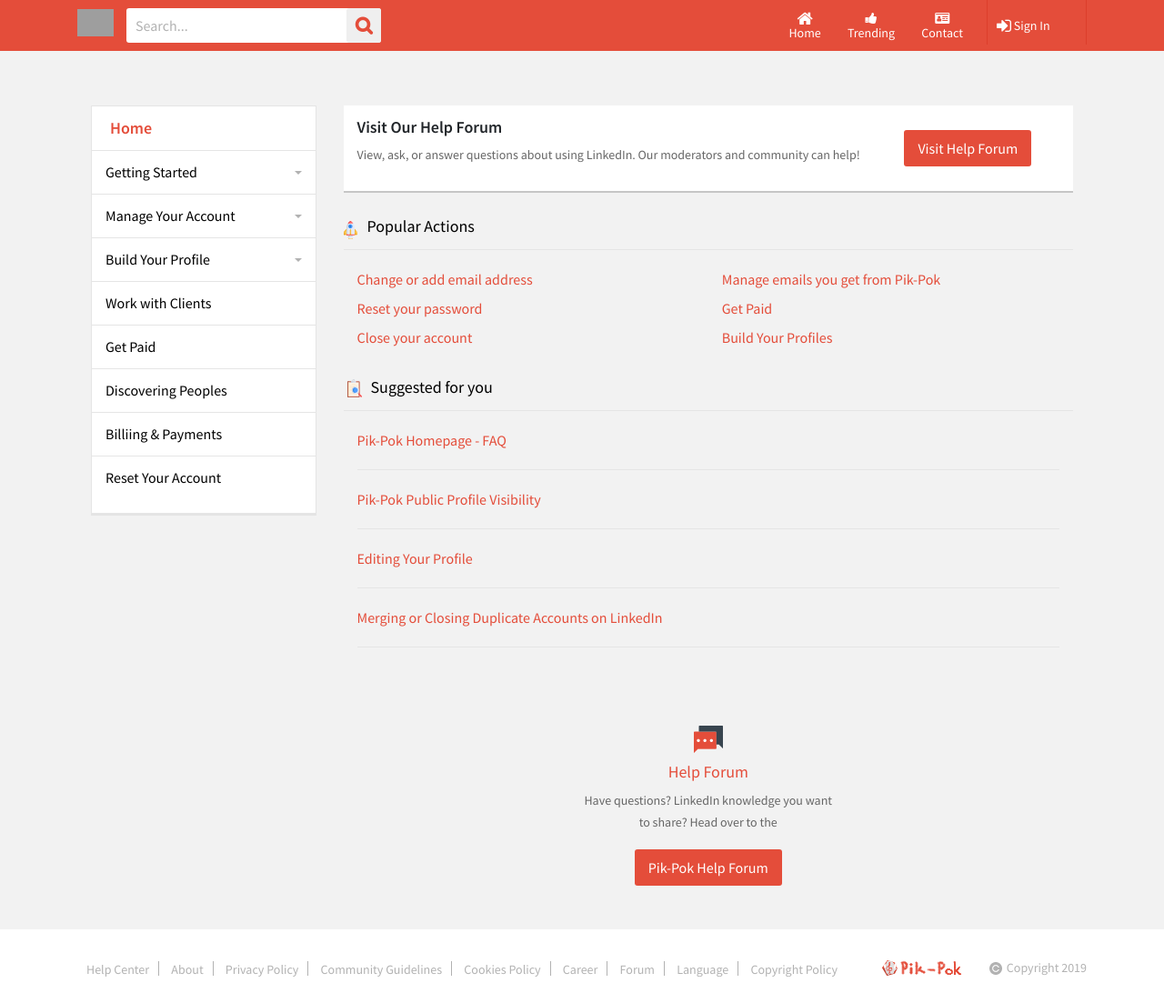
After one commit to NasosG/pik_pok, a PHP site: page /pik_pok/help_center.php in a window 1280 px wide. The commit adds this page. Shown: the whole page at 91% size. Run offline with PHP 8.4, Linux system fonts and the light colour scheme; some libraries are stand-ins or nearby versions; some web fonts are replaced; grey boxes are pictures that could not be loaded.

Commit message:
help-center page created + images
help_center.php page created where user will find asnswers about problems [TODO functionality]+ new images

```diff
--- /dev/null
+++ b/help_center.php
@@ -0,0 +1,441 @@
+
+
+<!DOCTYPE html>
+<html>
+<head>
+<meta charset="UTF-8">
+<title>Help Center - Pik-Pok</title>
+<meta name="viewport" content="width=device-width, initial-scale=1.0">
+<meta name="description" content="" />
+<meta name="keywords" content="" />
+<link rel="stylesheet" type="text/css" href="css/animate.css">
+<link rel="stylesheet" type="text/css" href="css/bootstrap.min.css">
+<link rel="stylesheet" type="text/css" href="css/jquery.range.css">
+<link rel="stylesheet" type="text/css" href="css/line-awesome.css">
+<link rel="stylesheet" type="text/css" href="css/line-awesome-font-awesome.min.css">
+<link rel="stylesheet" href="https://cdnjs.cloudflare.com/ajax/libs/font-awesome/4.7.0/css/font-awesome.min.css">
+<link rel="stylesheet" type="text/css" href="css/font-awesome.min.css">
+<link rel="stylesheet" type="text/css" href="lib/slick/slick.css">
+<link rel="stylesheet" type="text/css" href="lib/slick/slick-theme.css">
+<link rel="stylesheet" type="text/css" href="css/style.css">
+<link rel="stylesheet" type="text/css" href="css/responsive.css">
+</head>
+
+
+<body oncontextmenu="return false;">
+
+	<div class="wrapper">
+
+		<header>
+			<div class="container">
+				<div class="header-data">
+					<div class="logo">
+						<a href="index.html" title=""><img src="images/logo.png" alt=""></a>
+					</div><!--logo end-->
+					<div class="search-bar">
+						<form>
+							<input type="text" name="search" placeholder="Search...">
+							<button type="submit"><i class="fa fa-search"></i></button>
+						</form>
+					</div><!--search-bar end-->
+					<nav>
+						<ul>
+							<li>
+								<a href="index.php" title="">
+									<span>
+									<i class="fa fa-home fa-lg"></i>
+									</span>
+									Home
+								</a>
+							</li>
+							<li>
+								<a href="top.php" title="">
+									<span>
+									<i class="fa fa-thumbs-up "></i>
+									</span>
+									Trending
+								</a>
+							</li>
+							<li>
+								<a href="contact.php" title="">
+									<span>
+									<i class="fa fa-id-card"></i>
+									</span>
+									Contact
+								</a>
+							</li>
+							<?php
+							if(isset($_SESSION['username']))
+							echo '
+							<li>
+								<a href="post.php" title="">
+									<span>
+									<i class="fa fa-plus"></i>
+									</span>
+									Post
+								</a>
+							</li>
+							';?>
+						</ul>
+					</nav><!--nav end-->
+					<div class="menu-btn">
+						<a href="#" title=""><i class="fa fa-bars"></i></a>
+					</div><!--menu-btn end-->
+				<?php
+				if(isset($_SESSION['username'])) {
+
+				$uname = $_SESSION['username'];
+				// find user id from session name
+				$query_picture = "SELECT picture_path, profile_pic FROM members WHERE username = '$uname'";
+				$result_picture = mysqli_query($con, $query_picture);
+				$row_picture = mysqli_fetch_array($result_picture);
+				$picture_path = $row_picture['picture_path'];
+				$picture_name = $row_picture['profile_pic'];
+
+				echo "
+					<div class='user-account'>
+						<div class='user-info'>
+							<img style=\"width:32px; height:32px;\" src=\"".$picture_path.$picture_name."\" alt=\"users photo\"/>
+
+							<a href='profile3.php' title=''>";?>
+							<?php if(isset($_SESSION['username']))  echo $_SESSION['username'];
+							echo "</a>
+							<i class='fa fa-angle-down'></i>
+						</div>
+						<div class='user-account-settingss'>
+							<h3>Online Status</h3>
+							<ul class='on-off-status'>
+								<li>
+									<div class='fgt-sec'>
+										<input type='radio' name='cc' id='c5'>
+										<label for='c5'>
+											<span></span>
+										</label>
+										<small>Online</small>
+									</div>
+								</li>
+								<li>
+									<div class='fgt-sec'>
+										<input type='radio' name='cc' id='c6'>
+										<label for='c6'>
+											<span></span>
+										</label>
+										<small>Offline</small>
+									</div>
+								</li>
+							</ul>
+							<h3>Custom Status</h3>
+							<div class='search_form'>
+								<form>
+									<input type='text' name='search'>
+									<button type='submit'>Ok</button>
+								</form>
+							</div><!--search_form end-->
+							<h3>Setting</h3>
+							<ul class='us-links'>
+								<li><a href='profile-account-setting.php' title=''>Account Setting</a></li>
+								<li><a href='#' title=''>Privacy</a></li>
+								<li><a href='#' title=''>Faqs</a></li>
+								<li><a href='termsofuse.php' title=''>Terms & Conditions</a></li>
+							</ul>
+							<h3 class='tc'><a href='db/logout.php' title=''>Logout</a></h3>
+						</div><!--user-account-settingss end-->
+					</div>
+					";
+				}
+					else
+						echo "<div class='user-account'>
+						<div class='user-info' style='margin-left:auto; margin-right:auto;'>
+
+							<a href='signin.php' title=''> <i class='fa fa-sign-in fa-lg'></i> Sign In</a>
+
+						</div>
+					";
+			?>
+
+				</div><!--header-data end-->
+			</div>
+		</header><!--header end-->
+
+		<main>
+			<div class="main-section">
+				<div class="container">
+					<div class="main-section-data">
+						<div class="row">
+							<div class="col-lg-3 col-md-12">
+								<div class="filter-secs">
+									<div class="filter-heading">
+										<h3>Home</h3>
+									</div><!--filter-heading end-->
+									<div class="paddy help-paddy">
+										<div class="filter-dd">
+											<div class="filter-ttl filter--tt2">
+												<div class="dropdown">
+                                                   <a href="#" class="dropdown-toggle" data-toggle="dropdown">Getting Started</a>
+                                                   <div class="dropdown-menu">
+                                                       <a href="#" class="dropdown-item top--1 ">Searching of Pik-Pok</a>
+                                                       <a href="#" class="dropdown-item">Email from Pik-Pok</a>
+                                                       <a href="#" class="dropdown-item">Managing Your Feed</a>
+                                                       <a href="#" class="dropdown-item">Post a Job</a>
+                                                       <a href="#" class="dropdown-item">Post a Project</a>
+                                                   </div>
+                                               </div>
+											</div>
+										</div>
+										<div class="filter-dd">
+											<div class="filter-ttl filter--tt2">
+												<div class="dropdown">
+                                                   <a href="#" class="dropdown-toggle" data-toggle="dropdown">Manage Your Account</a>
+                                                   <div class="dropdown-menu">
+                                                       <a href="#" class="dropdown-item top--1 ">Account Access</a>
+                                                       <a href="#" class="dropdown-item">Account Setting</a>
+                                                       <a href="#" class="dropdown-item">Privacy</a>
+                                                       <a href="#" class="dropdown-item">Notification</a>
+                                                   </div>
+                                               </div>
+											</div>
+										</div>
+										<div class="filter-dd">
+											<div class="filter-ttl filter--tt2">
+												<div class="dropdown">
+                                                   <a href="#" class="dropdown-toggle" data-toggle="dropdown">Build Your Profile</a>
+                                                   <div class="dropdown-menu">
+                                                       <a href="#" class="dropdown-item top--1 ">Build User Profile</a>
+                                                       <a href="#" class="dropdown-item">Build Company Profile</a>
+                                                   </div>
+                                               </div>
+											</div>
+										</div>
+										<div class="filter-dd">
+											<div class="filter-ttl filter--tt2">
+												<a href="#">Work with Clients</a>
+											</div>
+										</div>
+										<div class="filter-dd">
+											<div class="filter-ttl filter--tt2">
+												<a href="#">Get Paid</a>
+											</div>
+										</div>
+										<div class="filter-dd">
+											<div class="filter-ttl filter--tt2">
+												<a href="#">Discovering Peoples</a>
+											</div>
+										</div>
+										<div class="filter-dd">
+											<div class="filter-ttl filter--tt2">
+												<a href="#">Billiing & Payments</a>
+											</div>
+										</div>
+										<div class="filter-dd">
+											<div class="filter-ttl accountnone filter--tt2">
+												<a href="#">Reset Your Account</a>
+											</div>
+										</div>
+									</div>
+								</div><!--filter-secs end-->
+							</div>
+							<div class="col-lg-9 col-md-12">
+								<div class="helpforum">
+			                     <div class="row">
+			                     	<div class="col-lg-9 col-md-12">
+			                     		<h3>Visit Our Help Forum</h3>
+			                     		<p>View, ask, or answer questions about using LinkedIn. Our moderators and community can help!</p>
+			                     	</div>
+			                     	<div class="col-lg-3 col-md-12">
+			                     		<a href="#">Visit Help Forum</a>
+			                     	</div>
+			                     </div>
+								</div>
+								  <!-- end-helpforum -->
+								  <div class="actions">
+								  	<div class="actionstitle">
+								  	<h3><img src="images/rocket.png" alt="image"> Popular Actions</h3>
+								  		<hr>
+								  	</div>
+								  		<div class="actionstext">
+								  	<div class="row">
+								  		<div class="col-md-6 col-sm-12">
+								  			<a href="#">Change or add email address</a>
+								  			<a href="#">Reset your password</a>
+								  			<a href="#">Close your account</a>
+								  		</div>
+								  		<div class="col-md-6 col-sm-12">
+								  			<a href="#">Manage emails you get from Pik-Pok</a>
+								  			<a href="#">Get Paid</a>
+								  			<a href="#">Build Your Profiles</a>
+								  		</div>
+								  	</div>
+								  	</div>
+								  </div>
+								  <div class="actions">
+								  	<div class="actionstitle">
+								  	<h3><img src="images/icon2.png" alt="image"> Suggested for you</h3>
+								  		<hr>
+								  	</div>
+								  		<div class="actionstext">
+								  	<div class="row">
+								  		<div class="col-12">
+								  			<a href="#">Pik-Pok Homepage - FAQ</a>
+								  			<hr>
+								  			<a href="#">Pik-Pok Public Profile Visibility</a>
+								  			<hr>
+								  			<a href="#">Editing Your Profile</a>
+								  			<hr>
+								  			<a href="#">Merging or Closing Duplicate Accounts on LinkedIn</a>
+								  			<hr>
+								  		</div>
+								  	</div>
+								  	</div>
+								  </div>
+								  <!-- endactione -->
+								  <div class="helpform">
+								  			<img src="images/formicon.png" alt="image">
+								  			<h3>Help Forum</h3>
+								  			<p>Have questions? LinkedIn knowledge you want<br> to share? Head over to the </p>
+								  			<a href="#">Pik-Pok Help Forum</a>
+								  </div>
+							</div>
+						</div>
+					</div><!-- main-section-data end-->
+				</div>
+			</div>
+		</main>
+
+
+
+
+		<div class="post-popup pst-pj">
+			<div class="post-project">
+				<h3>Post a project</h3>
+				<div class="post-project-fields">
+					<form>
+						<div class="row">
+							<div class="col-lg-12">
+								<input type="text" name="title" placeholder="Title">
+							</div>
+							<div class="col-lg-12">
+								<div class="inp-field">
+									<select>
+										<option>Category</option>
+										<option>Category 1</option>
+										<option>Category 2</option>
+										<option>Category 3</option>
+									</select>
+								</div>
+							</div>
+							<div class="col-lg-12">
+								<input type="text" name="skills" placeholder="Skills">
+							</div>
+							<div class="col-lg-12">
+								<div class="price-sec">
+									<div class="price-br">
+										<input type="text" name="price1" placeholder="Price">
+										<i class="fa fa-dollar"></i>
+									</div>
+									<span>To</span>
+									<div class="price-br">
+										<input type="text" name="price1" placeholder="Price">
+										<i class="fa fa-dollar"></i>
+									</div>
+								</div>
+							</div>
+							<div class="col-lg-12">
+								<textarea name="description" placeholder="Description"></textarea>
+							</div>
+							<div class="col-lg-12">
+								<ul>
+									<li><button class="active" type="submit" value="post">Post</button></li>
+									<li><a href="#" title="">Cancel</a></li>
+								</ul>
+							</div>
+						</div>
+					</form>
+				</div><!--post-project-fields end-->
+				<a href="#" title=""><i class="fa fa-times-circle-o"></i></a>
+			</div><!--post-project end-->
+		</div><!--post-project-popup end-->
+
+		<div class="post-popup job_post">
+			<div class="post-project">
+				<h3>Post a job</h3>
+				<div class="post-project-fields">
+					<form>
+						<div class="row">
+							<div class="col-lg-12">
+								<input type="text" name="title" placeholder="Title">
+							</div>
+							<div class="col-lg-12">
+								<div class="inp-field">
+									<select>
+										<option>Category</option>
+										<option>Category 1</option>
+										<option>Category 2</option>
+										<option>Category 3</option>
+									</select>
+								</div>
+							</div>
+							<div class="col-lg-12">
+								<input type="text" name="skills" placeholder="Skills">
+							</div>
+							<div class="col-lg-6">
+								<div class="price-br">
+									<input type="text" name="price1" placeholder="Price">
+									<i class="fa fa-dollar"></i>
+								</div>
+							</div>
+							<div class="col-lg-6">
+								<div class="inp-field">
+									<select>
+										<option>Full Time</option>
+										<option>Half time</option>
+									</select>
+								</div>
+							</div>
+							<div class="col-lg-12">
+								<textarea name="description" placeholder="Description"></textarea>
+							</div>
+							<div class="col-lg-12">
+								<ul>
+									<li><button class="active" type="submit" value="post">Post</button></li>
+									<li><a href="#" title="">Cancel</a></li>
+								</ul>
+							</div>
+						</div>
+					</form>
+				</div><!--post-project-fields end-->
+				<a href="#" title=""><i class="fa fa-times-circle-o"></i></a>
+			</div><!--post-project end-->
+		</div><!--post-project-popup end-->
+
+
+	</div><!--theme-layout end-->
+	<footer>
+			<div class="footy-sec mn no-margin">
+				<div class="container">
+					<ul>
+						<li><a href="help_center.php" title="">Help Center</a></li>
+						<li><a href="about.html" title="">About</a></li>
+						<li><a href="#" title="">Privacy Policy</a></li>
+						<li><a href="#" title="">Community Guidelines</a></li>
+						<li><a href="#" title="">Cookies Policy</a></li>
+						<li><a href="#" title="">Career</a></li>
+						<li><a href="forum.html" title="">Forum</a></li>
+						<li><a href="#" title="">Language</a></li>
+						<li><a href="#" title="">Copyright Policy</a></li>
+					</ul>
+					<p><img src="images/copy-icon2.png" alt="">Copyright 2019</p>
+					<img class="fl-rgt" src="images/logo2.png" alt="">
+				</div>
+			</div>
+		</footer><!--footer end-->
+
+
+
+<script type="text/javascript" src="js/jquery.min.js"></script>
+<script type="text/javascript" src="js/popper.js"></script>
+<script type="text/javascript" src="js/bootstrap.min.js"></script>
+<script type="text/javascript" src="js/jquery.range-min.js"></script>
+<script type="text/javascript" src="lib/slick/slick.min.js"></script>
+<script type="text/javascript" src="js/script.js"></script>
+</body>
+</html>
--- a/index.php
+++ b/index.php
@@ -236,7 +236,7 @@
 			<div class="footy-sec mn no-margin">
 				<div class="container">
 					<ul>
-						<li><a href="help-center.html" title="">Help Center</a></li>
+						<li><a href="help_center.php" title="">Help Center</a></li>
 						<li><a href="about.php" title="">About</a></li>
 						<li><a href="#" title="">Privacy Policy</a></li>
 						<li><a href="community_guidelines.php" title="">Community Guidelines</a></li>
```
Also changed, not shown: images/Pik_ok.png (added), images/copy-icon2.png (added), images/formicon.png (added), images/icon2.png (added), images/rocket.png (added).
